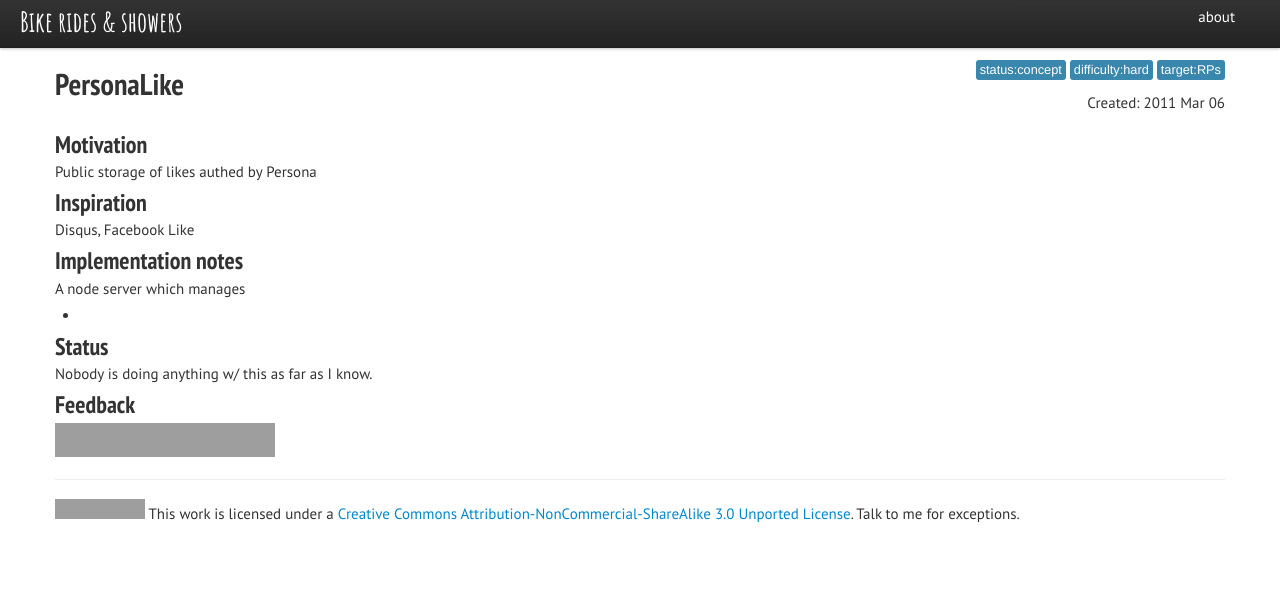
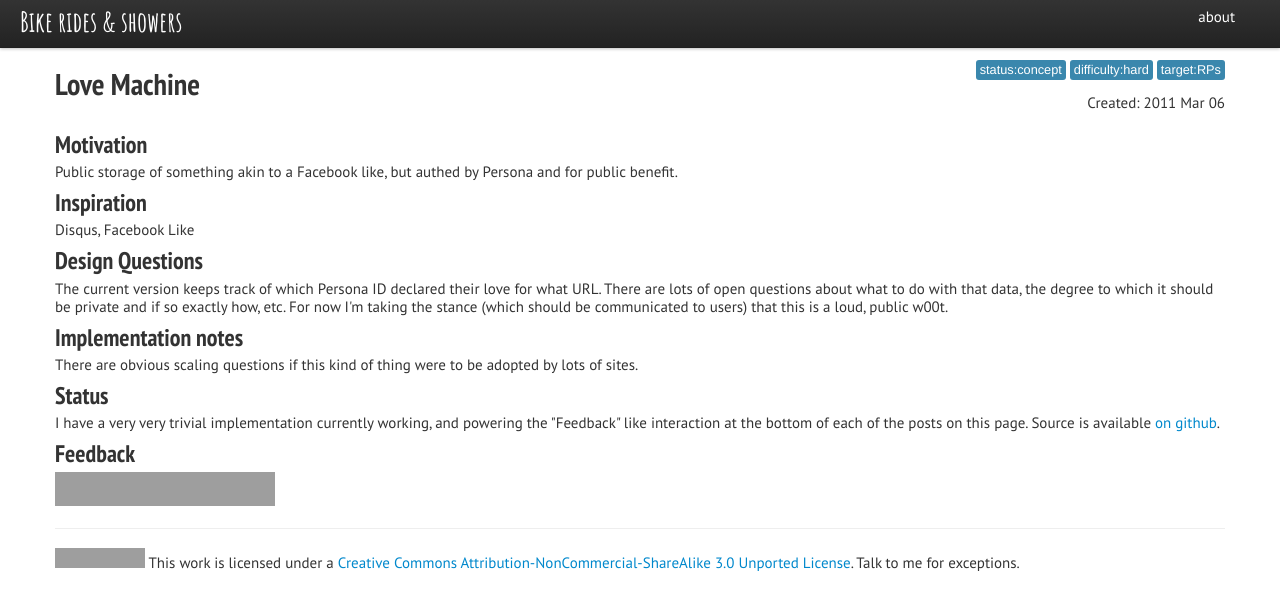
Before and after one commit to davidascher/davidascher.github.com, a Jekyll site: the page built from _posts/2011-03-06-personalike.html, in a window 1280 px wide, cut to the strip 0-610 px from the top of the page. Built offline with Jekyll 4.4.1, drawn with Linux system fonts in a browser that asks for light colours; grey boxes are pictures that could not be loaded.

Commit message:
update love machine

```diff
--- a/_layouts/post.html
+++ b/_layouts/post.html
@@ -20,3 +20,6 @@ layout: default
 <h2>Feedback</h2>
 
 <iframe class="loveit" frameborder="0" scrolling="no" width=220 height=34 src="http://love.vcap.mozillalabs.com/loves?url={{site.domain}}{{page.url}}"></iframe>
+
+<!-- <iframe class="loveit" frameborder="0" scrolling="no" width=220 height=34 src="http://localhost:8003/loves?url={{site.domain}}{{page.url}}"></iframe>
+-->
--- a/_posts/2011-03-06-personalike.html
+++ b/_posts/2011-03-06-personalike.html
@@ -1,6 +1,6 @@
 ---
 layout: post
-title: PersonaLike
+title: Love Machine
 summary: a service which makes it easy for sites to delegate recording and displaying of "liking" operations
 categories: [status:concept, difficulty:hard, target:RPs]
 ---
@@ -9,7 +9,7 @@ categories: [status:concept, difficulty:hard, target:RPs]
 <h2>Motivation</h2>
 
 <p>
-Public storage of likes authed by Persona
+Public storage of something akin to a Facebook like, but authed by Persona and for public benefit.
 </p>
 
 
@@ -19,18 +19,22 @@ Public storage of likes authed by Persona
 	Disqus, Facebook Like
 </p>
 
+<h2>Design Questions</h2>
+
+<p>
+	The current version keeps track of which Persona ID declared their love for what URL.  There are lots of open questions about what to do with that data, the degree to which it should be private and if so exactly how, etc.  For now I'm taking the stance (which should be communicated to users) that this is a loud, public w00t.
+</p>
+
 <h2>Implementation notes</h2>
 
 <p>
-	A node server which manages
-<ul>
-	<li>
-	</li>
-</ul>
+	There are obvious scaling questions if this kind of thing were to be adopted by lots of sites.
+</p>
 
 <h2>Status</h2>
 
 <p>
-	Nobody is doing anything w/ this as far as I know.
+	I have a very very trivial implementation currently working, and powering the "Feedback" like interaction at the bottom of each of the posts on this page.  Source is available <a href="https://github.com/davidascher/lovemachine">on github</a>.
 </p>
+
 </section>
```
